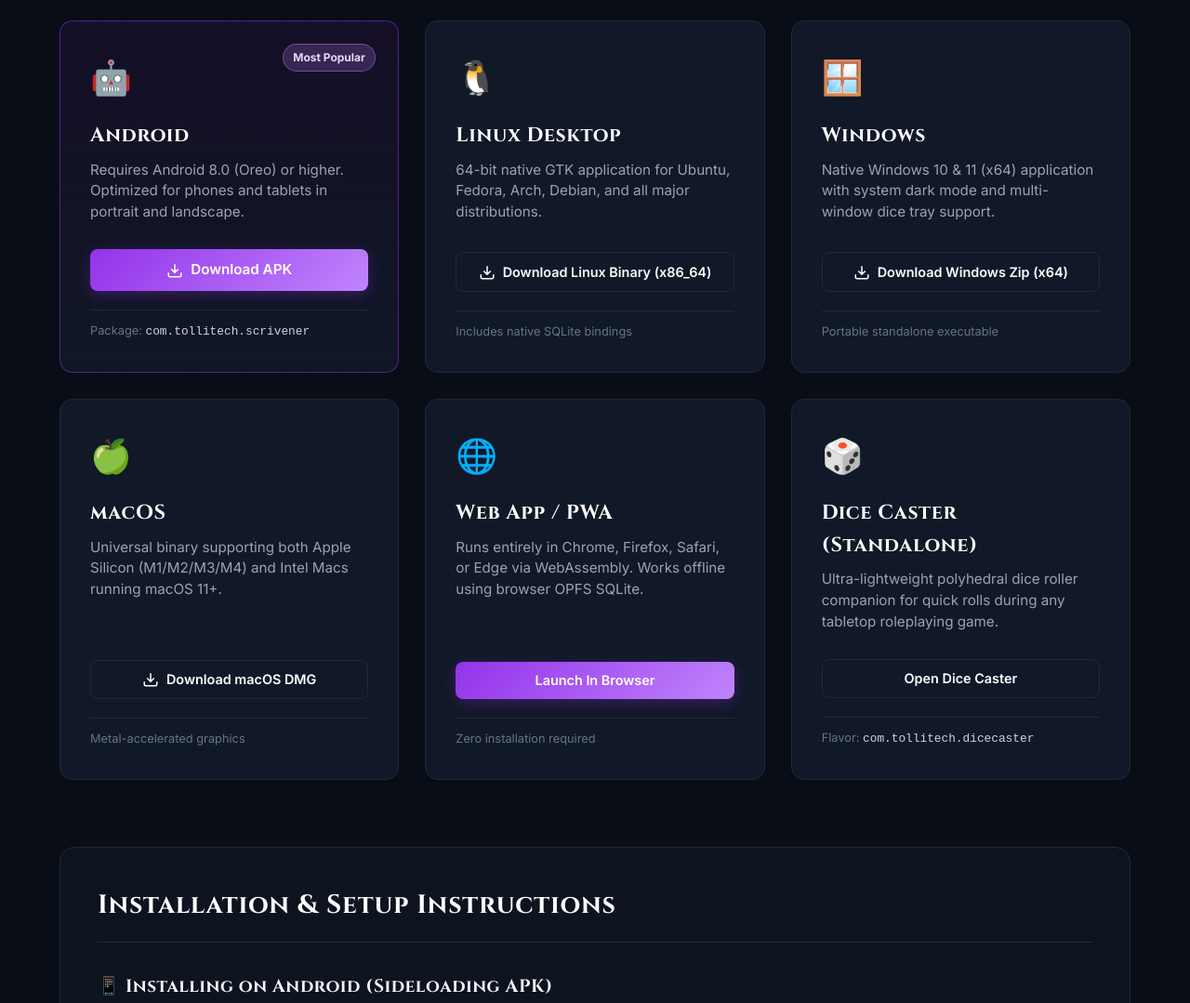
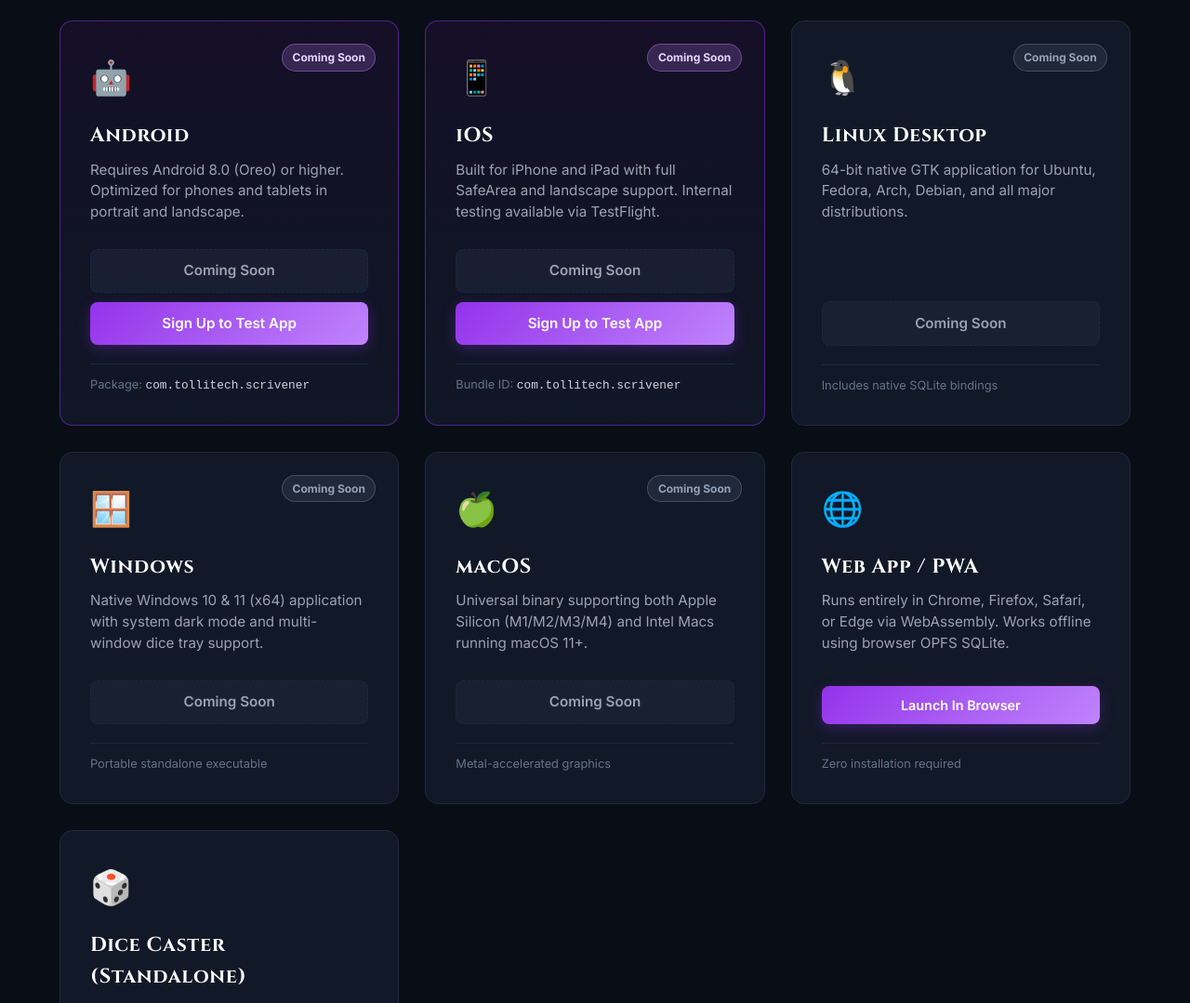
Before and after one commit to robbtolli/scriviner, an Astro site in the folder site/: page /download in a window 1280 px wide. Shown: the part 360-1439 px from the top of the page at 93% size. Built offline with nearby package versions, Linux system fonts and the light colour scheme; Astro itself is replaced by a stand-in of ours.

Commit message:
Update download page to show Coming Soon and iOS/Android testing sign-up link

```diff
--- a/site/src/pages/download.astro
+++ b/site/src/pages/download.astro
@@ -21,13 +21,18 @@ import BaseLayout from '../layouts/BaseLayout.astro';
         <!-- Android -->
         <div class="download-card highlight-card">
           <div class="card-icon">🤖</div>
-          <div class="card-badge">Most Popular</div>
+          <div class="card-badge">Coming Soon</div>
           <h3>Android</h3>
           <p class="card-desc">Requires Android 8.0 (Oreo) or higher. Optimized for phones and tablets in portrait and landscape.</p>
           <div class="card-actions">
-            <a href="https://github.com/robb/scrivener/releases" target="_blank" rel="noreferrer" class="btn-primary">
-              <svg width="18" height="18" viewBox="0 0 24 24" fill="none" stroke="currentColor" stroke-width="2"><path d="M21 15v4a2 2 0 0 1-2 2H5a2 2 0 0 1-2-2v-4M7 10l5 5 5-5M12 15V3"/></svg>
-              <span>Download APK</span>
+            <span class="btn-coming-soon">Coming Soon</span>
+            <a
+              href="https://docs.google.com/forms/d/e/1FAIpQLSccB7ZbKybuJjgoPhNablVPCN7G1EaEBDKIvM_KxhSyXh7tbA/viewform"
+              target="_blank"
+              rel="noopener noreferrer"
+              class="btn-primary"
+            >
+              <span>Sign Up to Test App</span>
             </a>
           </div>
           <div class="card-notes">
@@ -35,16 +40,36 @@ import BaseLayout from '../layouts/BaseLayout.astro';
           </div>
         </div>
 
+        <!-- iOS -->
+        <div class="download-card highlight-card">
+          <div class="card-icon">📱</div>
+          <div class="card-badge">Coming Soon</div>
+          <h3>iOS</h3>
+          <p class="card-desc">Built for iPhone and iPad with full SafeArea and landscape support. Internal testing available via TestFlight.</p>
+          <div class="card-actions">
+            <span class="btn-coming-soon">Coming Soon</span>
+            <a
+              href="https://docs.google.com/forms/d/e/1FAIpQLSccB7ZbKybuJjgoPhNablVPCN7G1EaEBDKIvM_KxhSyXh7tbA/viewform"
+              target="_blank"
+              rel="noopener noreferrer"
+              class="btn-primary"
+            >
+              <span>Sign Up to Test App</span>
+            </a>
+          </div>
+          <div class="card-notes">
+            <span>Bundle ID: <code>com.tollitech.scrivener</code></span>
+          </div>
+        </div>
+
         <!-- Linux Desktop -->
         <div class="download-card">
           <div class="card-icon">🐧</div>
+          <div class="card-badge badge-muted">Coming Soon</div>
           <h3>Linux Desktop</h3>
           <p class="card-desc">64-bit native GTK application for Ubuntu, Fedora, Arch, Debian, and all major distributions.</p>
           <div class="card-actions">
-            <a href="https://github.com/robb/scrivener/releases" target="_blank" rel="noreferrer" class="btn-secondary">
-              <svg width="18" height="18" viewBox="0 0 24 24" fill="none" stroke="currentColor" stroke-width="2"><path d="M21 15v4a2 2 0 0 1-2 2H5a2 2 0 0 1-2-2v-4M7 10l5 5 5-5M12 15V3"/></svg>
-              <span>Download Linux Binary (x86_64)</span>
-            </a>
+            <span class="btn-coming-soon">Coming Soon</span>
           </div>
           <div class="card-notes">
             <span>Includes native SQLite bindings</span>
@@ -54,13 +79,11 @@ import BaseLayout from '../layouts/BaseLayout.astro';
         <!-- Windows -->
         <div class="download-card">
           <div class="card-icon">🪟</div>
+          <div class="card-badge badge-muted">Coming Soon</div>
           <h3>Windows</h3>
           <p class="card-desc">Native Windows 10 & 11 (x64) application with system dark mode and multi-window dice tray support.</p>
           <div class="card-actions">
-            <a href="https://github.com/robb/scrivener/releases" target="_blank" rel="noreferrer" class="btn-secondary">
-              <svg width="18" height="18" viewBox="0 0 24 24" fill="none" stroke="currentColor" stroke-width="2"><path d="M21 15v4a2 2 0 0 1-2 2H5a2 2 0 0 1-2-2v-4M7 10l5 5 5-5M12 15V3"/></svg>
-              <span>Download Windows Zip (x64)</span>
-            </a>
+            <span class="btn-coming-soon">Coming Soon</span>
           </div>
           <div class="card-notes">
             <span>Portable standalone executable</span>
@@ -70,13 +93,11 @@ import BaseLayout from '../layouts/BaseLayout.astro';
         <!-- macOS -->
         <div class="download-card">
           <div class="card-icon">🍏</div>
+          <div class="card-badge badge-muted">Coming Soon</div>
           <h3>macOS</h3>
           <p class="card-desc">Universal binary supporting both Apple Silicon (M1/M2/M3/M4) and Intel Macs running macOS 11+.</p>
           <div class="card-actions">
-            <a href="https://github.com/robb/scrivener/releases" target="_blank" rel="noreferrer" class="btn-secondary">
-              <svg width="18" height="18" viewBox="0 0 24 24" fill="none" stroke="currentColor" stroke-width="2"><path d="M21 15v4a2 2 0 0 1-2 2H5a2 2 0 0 1-2-2v-4M7 10l5 5 5-5M12 15V3"/></svg>
-              <span>Download macOS DMG</span>
-            </a>
+            <span class="btn-coming-soon">Coming Soon</span>
           </div>
           <div class="card-notes">
             <span>Metal-accelerated graphics</span>
@@ -116,15 +137,15 @@ import BaseLayout from '../layouts/BaseLayout.astro';
 
       <!-- Installation Instructions -->
       <div class="install-instructions">
-        <h2>Installation & Setup Instructions</h2>
+        <h2>Internal Testing & Setup Instructions</h2>
 
         <div class="instructions-accordion">
           <div class="instruction-block">
-            <h3>📱 Installing on Android (Sideloading APK)</h3>
+            <h3>📱 Joining iOS & Android Internal Testing</h3>
             <ol>
-              <li>Download the <code>scrivener-release.apk</code> file to your device or browser.</li>
-              <li>When prompted by Android, tap <strong>Settings</strong> and enable <em>"Allow from this source"</em> for your browser or file manager.</li>
-              <li>Tap <strong>Install</strong>. Once completed, Scrivener will appear in your app drawer.</li>
+              <li>Complete the <a href="https://docs.google.com/forms/d/e/1FAIpQLSccB7ZbKybuJjgoPhNablVPCN7G1EaEBDKIvM_KxhSyXh7tbA/viewform" target="_blank" rel="noopener noreferrer" style="color: var(--color-accent); text-decoration: underline;">Internal Testing Sign-Up Form</a> with the email associated with your Google Play Store or Apple ID account.</li>
+              <li>Once added to the testing track, you will receive an opt-in invitation link for Google Play Internal Testing or Apple TestFlight.</li>
+              <li>Accept the invite to install <strong>Scrivener</strong> and/or <strong>Dice Caster</strong> directly on your device.</li>
               <li>Scrivener requires zero special permissions (no camera, no location, no contacts, no network required for local gameplay).</li>
             </ol>
           </div>
@@ -227,6 +248,12 @@ flutter run --flavor dice # Run standalone Dice Caster</code></pre>
     border-radius: 9999px;
   }
 
+  .card-badge.badge-muted {
+    background: rgba(148, 163, 184, 0.12);
+    border-color: rgba(148, 163, 184, 0.3);
+    color: #94a3b8;
+  }
+
   .download-card h3 {
     font-size: 1.35rem;
     margin-bottom: 0.5rem;
@@ -241,12 +268,31 @@ flutter run --flavor dice # Run standalone Dice Caster</code></pre>
   }
 
   .card-actions {
+    display: flex;
+    flex-direction: column;
+    gap: 0.65rem;
     margin-bottom: 1.25rem;
   }
 
-  .card-actions a {
+  .card-actions a,
+  .card-actions .btn-coming-soon {
     width: 100%;
     justify-content: center;
+  }
+
+  .btn-coming-soon {
+    display: inline-flex;
+    align-items: center;
+    gap: 0.5rem;
+    background: rgba(31, 41, 61, 0.55);
+    border: 1px dashed var(--color-border);
+    color: var(--color-text-muted);
+    padding: 0.65rem 1.25rem;
+    border-radius: 8px;
+    font-weight: 600;
+    font-size: 0.95rem;
+    cursor: default;
+    user-select: none;
   }
 
   .card-notes {
```
